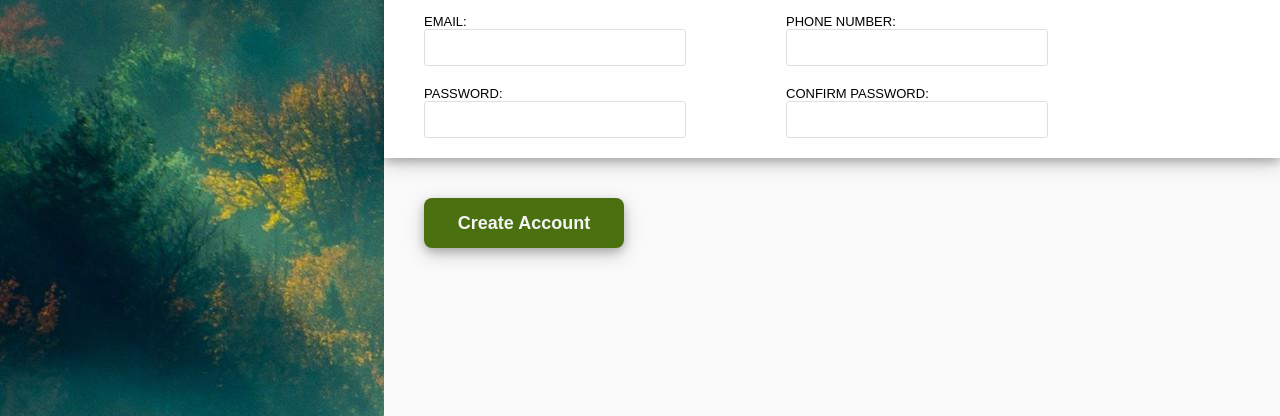
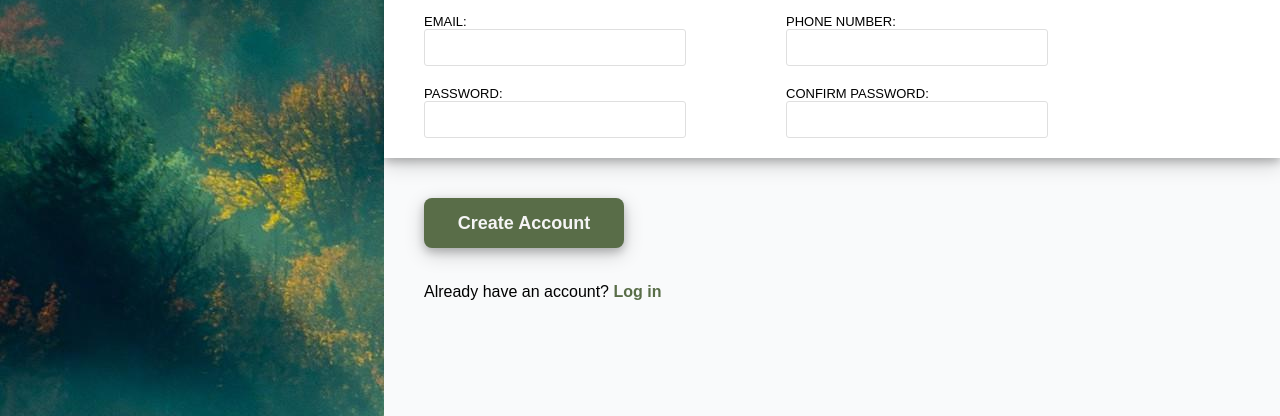
Before and after one commit to BDS-001/Sign-up_Form, a plain HTML site: page index.html in a window 1280 px wide. Shown: the part 384-800 px from the top of the page. Drawn offline with Linux system fonts and the light colour scheme; a web font is replaced by a local one.

Commit message:
added css variables

```diff
--- a/index.html
+++ b/index.html
@@ -64,6 +64,7 @@
 
         <div class="account-submission">
             <button type="button" for="account_creation_form" id="submit-form">Create Account</button>
+            <div>Already have an account? <a href="#">Log in</a></div>
         </div>
 
 
--- a/styles.css
+++ b/styles.css
@@ -1,9 +1,15 @@
+:root {
+    --odinGreen: #596d48;
+    --boxShadow: 0 4px 8px 0 rgba(0, 0, 0, 0.2), 0 6px 20px 0 rgba(0, 0, 0, 0.19);
+    --pageBackground: #f9fafb;
+}
+
 body {
     height: 100vh;
     display: flex;
     padding: 0;
     margin: 0;
-    background-color: rgb(250, 250, 250);
+    background-color: var(--pageBackground);
     font-family: Arial, Helvetica, sans-serif;
 }
 
@@ -49,7 +55,7 @@ body {
 form {
     background-color: white;
     width: 100%;
-    box-shadow: 0 4px 8px 0 rgba(0, 0, 0, 0.2), 0 6px 20px 0 rgba(0, 0, 0, 0.19);
+    box-shadow: var(--boxShadow)
 }
 
 .form-field {
@@ -75,6 +81,17 @@ form>* {
     padding-left: 40px;
 }
 
+.account-submission {
+    flex-direction: column;
+    gap: 35px;
+}
+
+.account-submission a {
+    color: var(--odinGreen);
+    text-decoration: none;
+    font-weight: bold;
+}
+
 .info-text {
     justify-content: end;
     flex-direction: column;
@@ -85,12 +102,12 @@ form>* {
     width: 200px;
     height: 50px;
     color: whitesmoke;
-    background-color: rgb(75, 112, 16);
+    background-color: var(--odinGreen);
     font-weight: bold;
     font-size: 18px;
     border-radius: 8px;
     border: none;
-    box-shadow: 0 4px 8px 0 rgba(0, 0, 0, 0.2), 0 6px 20px 0 rgba(0, 0, 0, 0.19);
+    box-shadow: var(--boxShadow);
     margin-top:  40px;
 }
 
```
